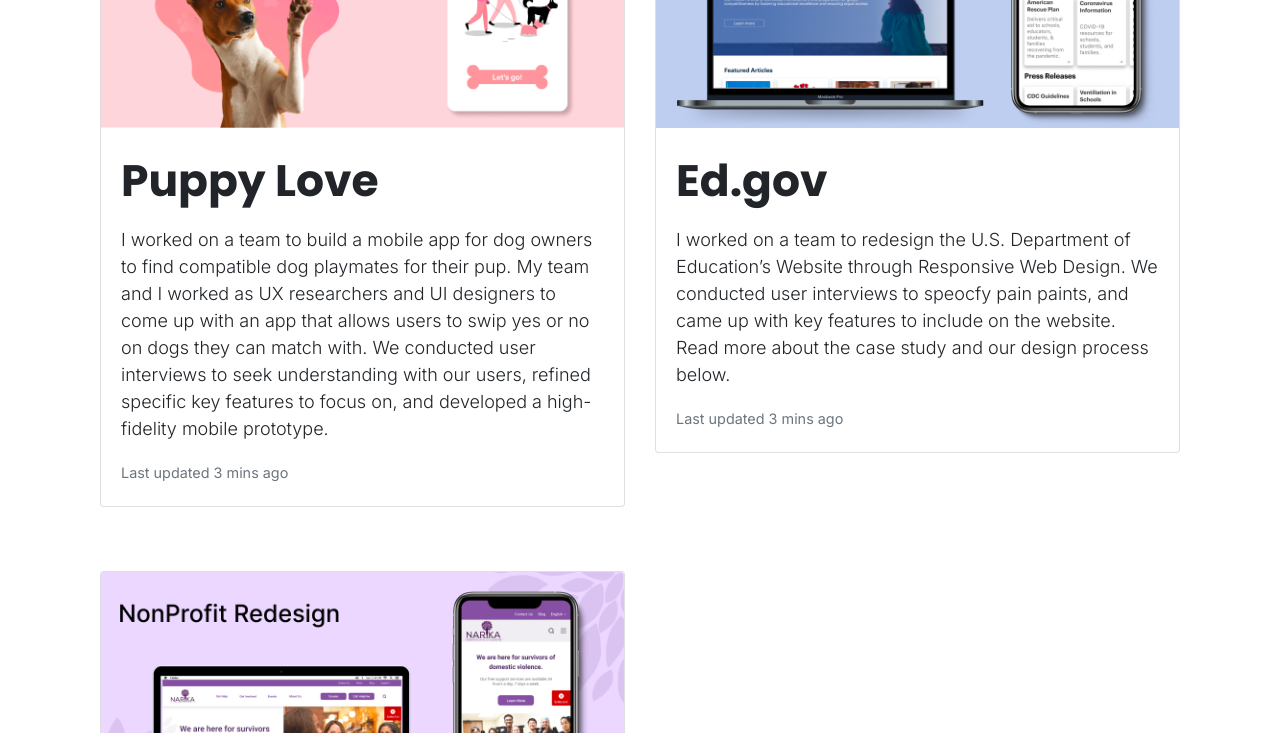
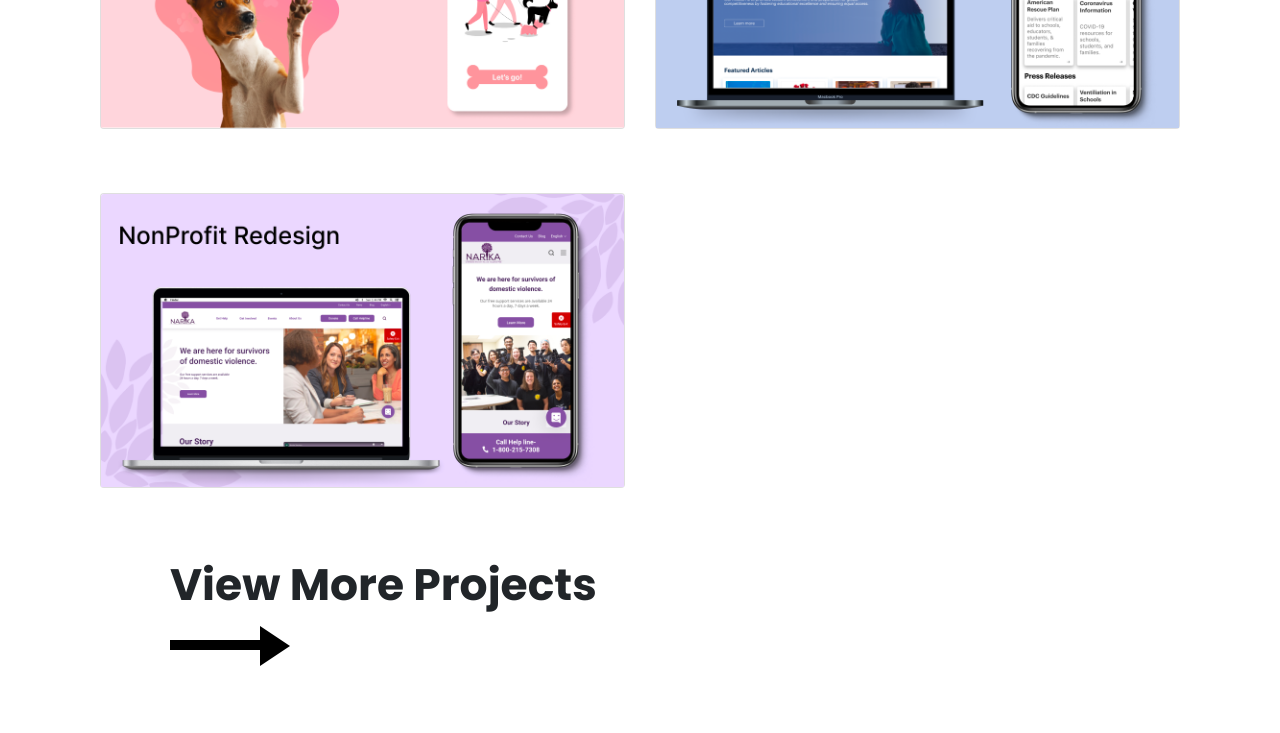
Before and after one commit to khassett/UX_UI_HW_19, a plain HTML site: page index.html in a window 1280 px wide. Shown: the part 2010-2743 px from the top of the page. Drawn offline with nearby package versions, Linux system fonts and the light colour scheme.

Commit message:
Project updates

```diff
--- a/index.html
+++ b/index.html
@@ -89,22 +89,12 @@
                 <div class="col-6">
                     <div class="card-deck card mb-3">
                         <img class="card-img-top" src="./images/PuppyLove.png" width=100% alt="PUPPY LOVE">
-                        <div class="card-body">
-                            <h4 class="card-title">Puppy Love</h4>
-                            <p class="card-text">I worked on a team to build a mobile app for dog owners to find compatible dog playmates for their pup. My team and I worked as UX researchers and UI designers to come up with an app that allows users to swip yes or no on dogs they can match with. We conducted user interviews to seek understanding with our users, refined specific key features to focus on, and developed a high-fidelity mobile prototype. </p>
-                            <p class="card-text"><small class="text-muted">Last updated 3 mins ago</small></p>
-                        </div>
                     </div>
                 </div>
 
                 <div class="col-6">
                     <div class="card-deck card mb-3">
                         <img class="card-img-top" src="./images/edgov.png" alt="ed.gov">
-                        <div class="card-body">
-                            <h4 class="card-title">Ed.gov</h4>
-                            <p class="card-text">I worked on a team to redesign the U.S. Department of Education’s Website through Responsive Web Design. We conducted user interviews to speocfy pain paints, and came up with key features to include on the website. Read more about the case study and our design process below.</p>
-                            <p class="card-text"><small class="text-muted">Last updated 3 mins ago</small></p>
-                        </div>
                     </div>
                 </div>
             </div>
@@ -113,10 +103,20 @@
                 <div class="col-6">
                     <div class="card-deck card mb-3">
                         <img class="card-img-top" src="./images/narika.png" width=100% alt="PUPPY LOVE">
-                        <div class="card-body">
-                            <h4 class="card-title">Narika</h4>
-                            <p class="card-text">I worked on a team to design an intuitive and engaging website where survivors and those around them have a landscape and environment that makes them feel seen, understood, and acknowledged. Additionally, the site will draw in volunteers and encourage donation.</p>
-                            <p class="card-text"><small class="text-muted">Last updated 3 mins ago</small></p>
+                    </div>
+                </div>
+                <div class="row pt-5">
+                    <div>
+                        <div>
+                            <h4>View More Projects</h4>
+                            <div class="arrow">
+                                <div class="line"></div>
+                                <div class="point"></div>
+                              </div>
+                            <div class="arrow">
+                                <div class="arrow-top"></div>
+                                <div class="arrow-bottom"></div>
+                              </div>
                         </div>
                     </div>
                 </div>
--- a/style.css
+++ b/style.css
@@ -500,6 +500,27 @@
         padding: 0px 100px;
     }
 
+    .arrow {
+        width: 120px;
+      }
+
+      .line {
+        margin-top: 14px;
+        width: 90px;
+        background: rgb(0, 0, 0);
+        height: 10px;
+        float: left;
+      }
+
+      .point {
+        width: 0;
+        height: 0;
+        border-top: 20px solid transparent;
+        border-bottom: 20px solid transparent;
+        border-left: 30px solid rgb(0, 0, 0);
+        float: right;
+      }
+
      /* MEDIA QUERIES */
      @media only screen and (max-width: 300px) {
         h1 {
```
